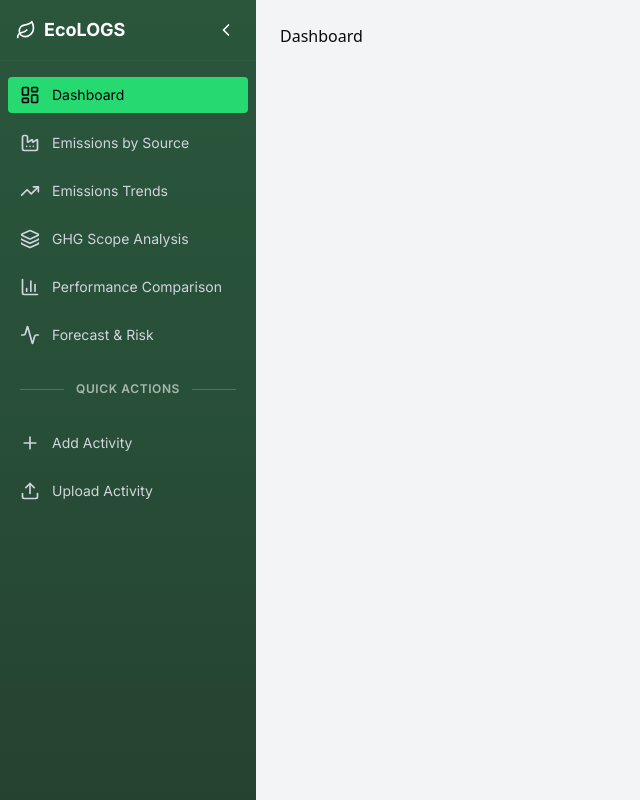
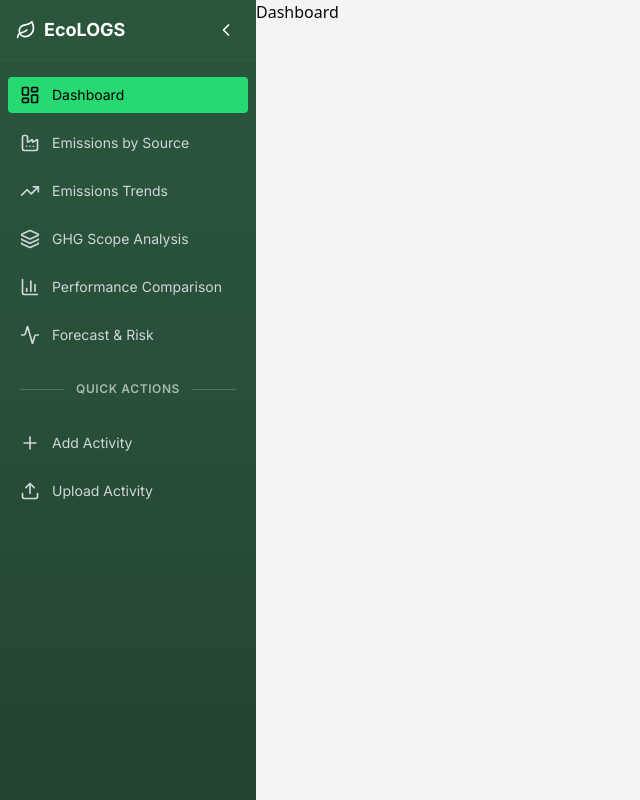
Before and after one commit to nawazashraf/EcoTrack, a React (Vite) app in the folder Client/: page / in a window 1280 px wide. Shown: the whole page, without its empty margins (0-640 px from the left). Built offline with nearby package versions, Linux system fonts and the light colour scheme.

Commit message:
removed extra padding

```diff
--- a/Client/src/layout/MainLayout.tsx
+++ b/Client/src/layout/MainLayout.tsx
@@ -10,7 +10,7 @@ const MainLayout = () => {
       <Sidebar collapsed={collapsed} setCollapsed={setCollapsed} />
 
       <main
-        className={`min-h-screen w-full bg-gray-100 p-6 transition-all duration-300
+        className={`min-h-screen w-full bg-gray-100 transition-all duration-300
         ${collapsed ? "ml-20" : "ml-64"}`}
       >
         <Outlet />
```
